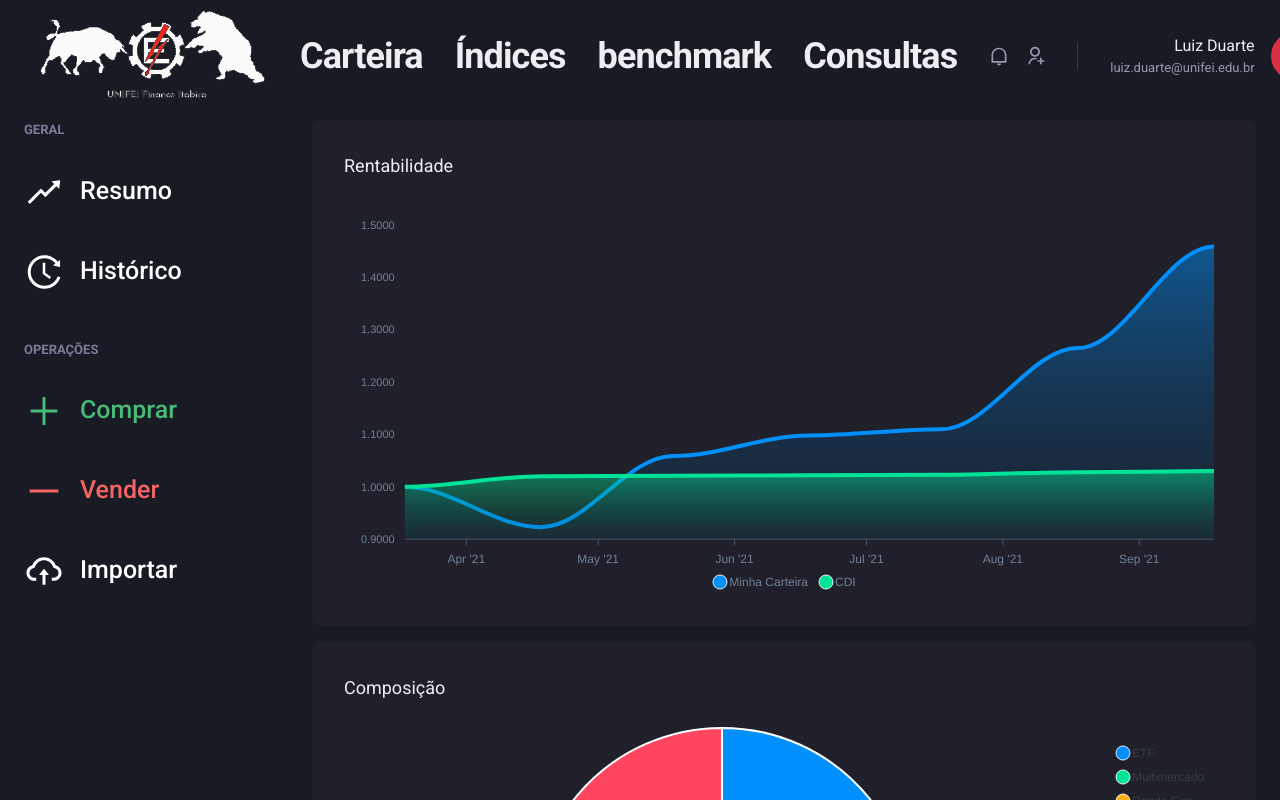
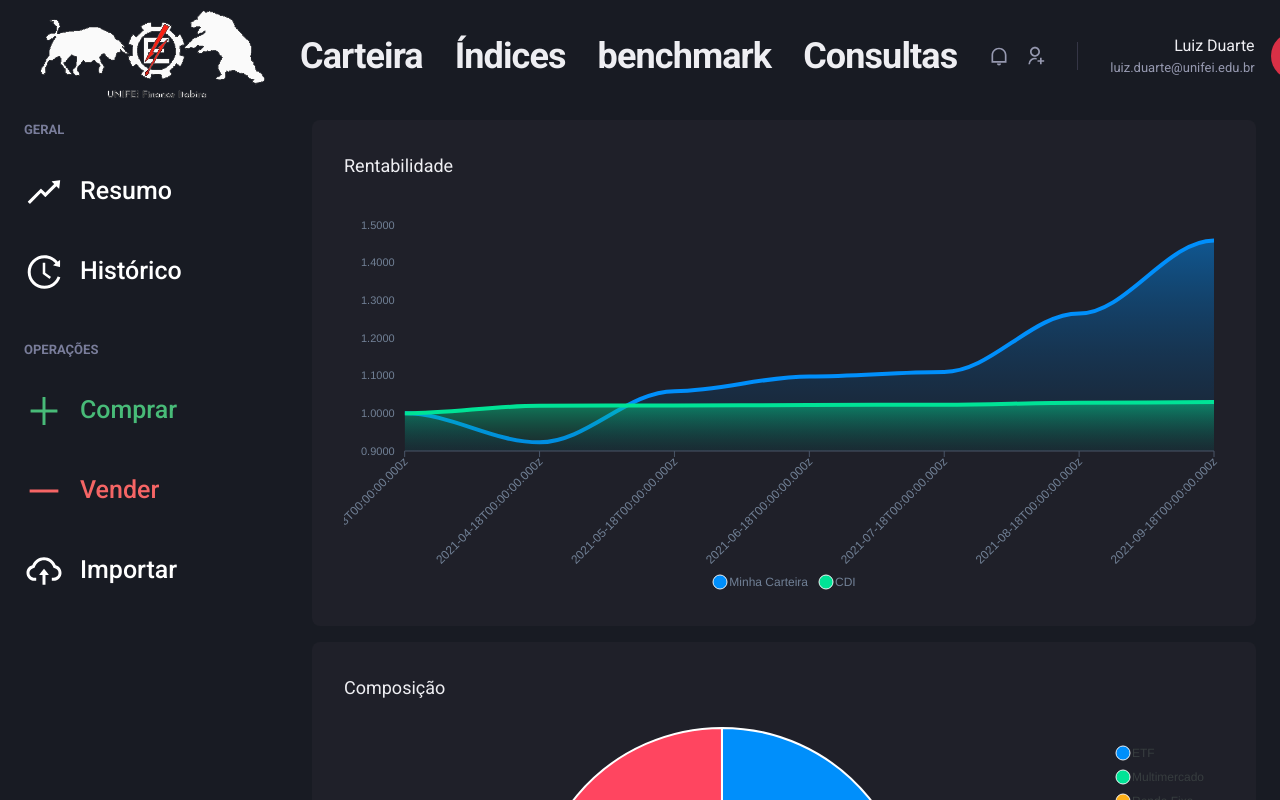
Before and after one commit to LuizHduarte/UNIFEIFinance-FrontEnd, a Next.js app: page /dashboard in a window 1280 px wide. Shown: the top 800 px of the page. Built offline with nearby package versions, Linux system fonts and the light colour scheme.

Commit message:
datetime graph correction

```diff
--- a/src/pages/dashboard.tsx
+++ b/src/pages/dashboard.tsx
@@ -4,9 +4,7 @@ import { Sidebar } from "../components/Sidebar";
 import dynamic from "next/dynamic";
 
 
-const Chart = dynamic(() => import('react-apexcharts'),
-  { ssr: false }
-)
+const Chart = dynamic(() => import('react-apexcharts'), { ssr: false })
 
 const optionsLine = {
   chart: {
@@ -32,7 +30,14 @@ const optionsLine = {
     },
   },
   xaxis: {
-    type: 'datetime',
+    labels: {
+      datetimeFormatter: {
+        year: 'yyyy',
+        month: 'MMM \'yy',
+        day: 'dd MMM',
+        hour: 'HH:mm'
+      }
+    },
     axisBorder: {
       color: theme.colors.gray[600]
     },
@@ -84,7 +89,6 @@ const seriesPie = [44, 55, 13, 43]
 const optionsPie = {
   chart: {
     width: 380,
-    type: 'pie',
   },
   labels: ['ETF', 'Multimercado', 'Renda Fixa', 'Ações'],
   responsive: [{
```
